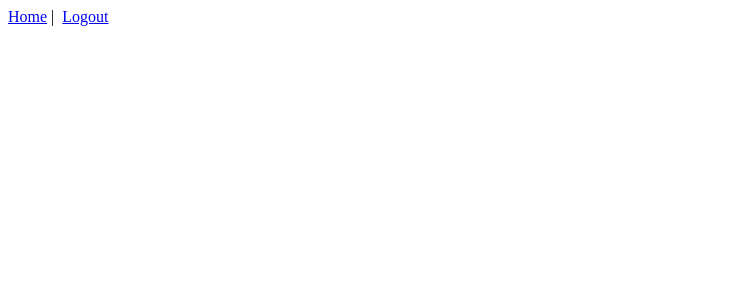
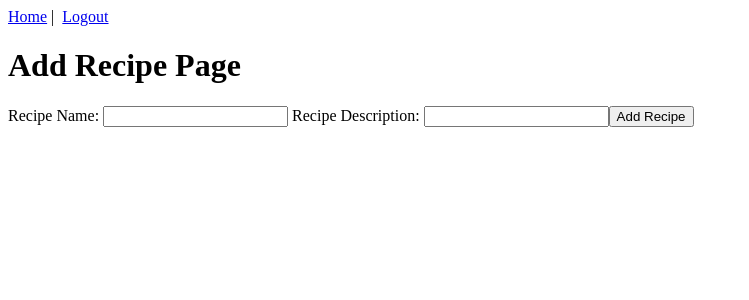
Before and after one commit to Advait-Redkar/Java-Meal-Planner, a Vue app in the folder vue/: page /add-recipe in a window 1280 px wide. Shown: the top 300 px of the page, without its empty margins (0-749 px from the left). Built offline with nearby package versions, Linux system fonts and the light colour scheme; sample sign-in values are in the browser's storage.

Commit message:
Finished setting up vue route/component/view and a form to add to our database

```diff
--- /dev/null
+++ b/vue/src/components/AddRecipe.vue
@@ -0,0 +1,65 @@
+<template>
+  <div>
+    <h1>Add Recipe Page</h1>
+    <div>
+      <form v-on:submit.prevent>
+        Recipe Name:
+        <input type="text" class="form-control" v-model="newRecipe.recipeName" />
+        Recipe Description:
+        <input
+          type="text"
+          class="form-control"
+          v-model="newRecipe.instructions"
+        />
+        <button type="submit" class="btn" v-on:click="createRecipe">Add Recipe</button>
+      </form>
+    </div>
+  </div>
+</template>
+
+<script>
+import recipeService from "@/services/RecipeService";
+export default {
+  name: "add-recipe",
+  data() {
+    return {
+      newRecipe: {
+        recipeName: "",
+        instructions: "",
+      },
+    };
+  },
+  methods: {
+    createRecipe() {
+      recipeService
+        .addRecipe(this.newRecipe)
+        .then((response) => {
+          if (response.status === 201) {
+            alert("Recipe Succesfully Added");
+            this.$router.push("/home");
+          }
+        })
+        .catch((error) => {
+          if (error.response) {
+            this.errorMsg =
+              "Error adding recipe. Response received was '" +
+              error.response.statusText +
+              "'.";
+          } else if (error.request) {
+            this.errorMsg = "Error adding recipe. Server could not be reached.";
+          } else {
+            this.errorMsg =
+              "Error adding card. Request could not be created.";
+          }
+        });
+    },
+  },
+};
+</script>
+
+<style>
+.form-control {
+  margin-bottom: 10px;
+}
+.btn {margin-bottom: 35px;}
+</style>
--- a/vue/src/router/index.js
+++ b/vue/src/router/index.js
@@ -5,6 +5,7 @@ import Login from '../views/Login.vue'
 import Logout from '../views/Logout.vue'
 import Register from '../views/Register.vue'
 import store from '../store/index'
+import AddRecipeView from '@/views/AddRecipeView'
 
 Vue.use(Router)
 
@@ -53,6 +54,14 @@ const router = new Router({
         requiresAuth: false
       }
     },
+    {
+      path:"/add-recipe",
+      name: "addRecipe",
+      component: AddRecipeView,
+      meta:{
+        requiresAuth: true
+      }
+    }
   ]
 })
 
--- /dev/null
+++ b/vue/src/services/RecipeService.js
@@ -0,0 +1,12 @@
+import axios from "axios";
+
+const http = axios.create({
+    baseURL: "http://localhost:8080"
+});
+
+export default{
+
+    addRecipe(recipe){
+        return http.post('/createrecipe',recipe)
+    }
+}
--- /dev/null
+++ b/vue/src/views/AddRecipeView.vue
@@ -0,0 +1,19 @@
+<template>
+  <div>
+      <add-recipe></add-recipe>
+  </div>
+</template>
+
+<script>
+import AddRecipe from "@/components/AddRecipe"
+export default {
+    components:{
+        AddRecipe
+    }
+
+}
+</script>
+
+<style>
+
+</style>
--- a/vue/src/views/Home.vue
+++ b/vue/src/views/Home.vue
@@ -2,6 +2,7 @@
   <div class="home">
     <h1>Home</h1>
     <p>You must be authenticated to see this</p>
+    <router-link v-bind:to="{name:'addRecipe'}">Add Recipe</router-link>
   </div>
 </template>
 
```
Also changed, not shown: 1 other file (tests, documents, lock files or other folders).
